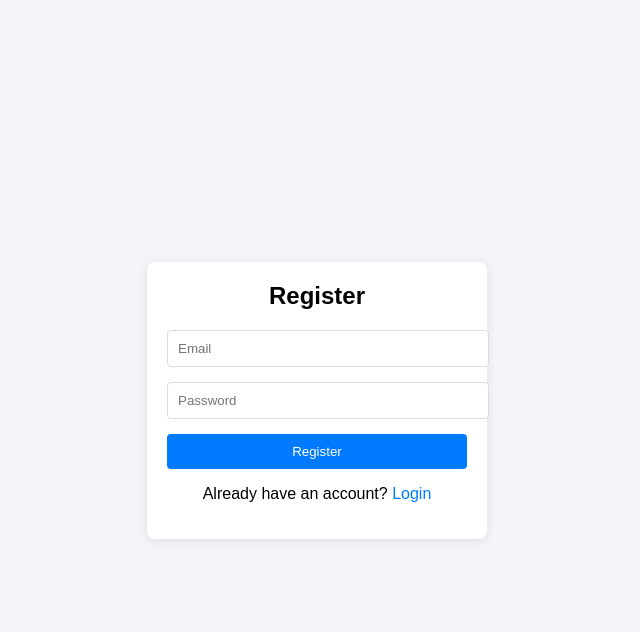
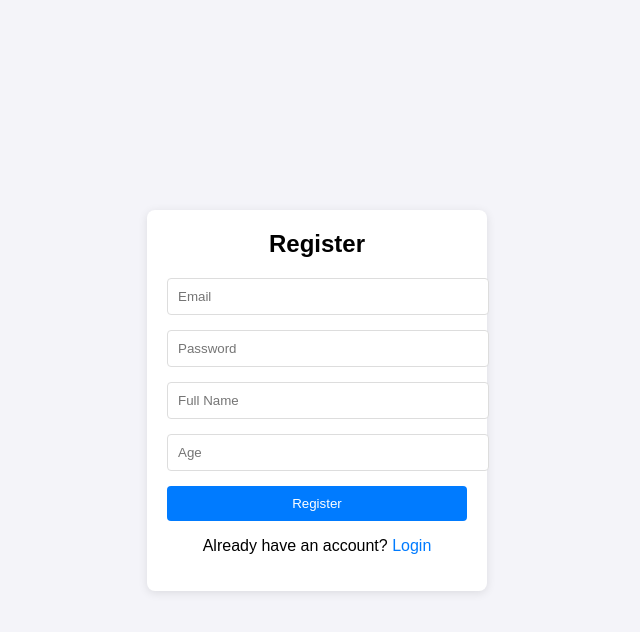
Before and after one commit to SeeramHarsha/insta, a Flask app: page / in a window 1280 px wide. Shown: the top 632 px of the page, without its empty margins (323-963 px from the left). Run offline with Flask 3, Linux system fonts and the light colour scheme; some libraries are stand-ins or nearby versions.

Commit message:
Update reg.html

```diff
--- a/templates/reg.html
+++ b/templates/reg.html
@@ -72,6 +72,8 @@
         <form id="register-form" class="active">
             <input type="email" id="register-email" placeholder="Email" required>
             <input type="password" id="register-password" placeholder="Password" required>
+            <input type="text" id="register-full-name" placeholder="Full Name" required>
+            <input type="number" id="register-age" placeholder="Age" required>
             <button type="button" onclick="register()">Register</button>
         </form>
         <!-- Login Form -->
@@ -108,13 +110,15 @@
         async function register() {
             const email = document.getElementById('register-email').value;
             const password = document.getElementById('register-password').value;
+            const fullName = document.getElementById('register-full-name').value;
+            const age = document.getElementById('register-age').value;
 
             const response = await fetch('/api/register', {
                 method: 'POST',
                 headers: {
                     'Content-Type': 'application/json',
                 },
-                body: JSON.stringify({ email, password }),
+                body: JSON.stringify({ email, password, full_name: fullName, age }),
             });
 
             const data = await response.json();
```
